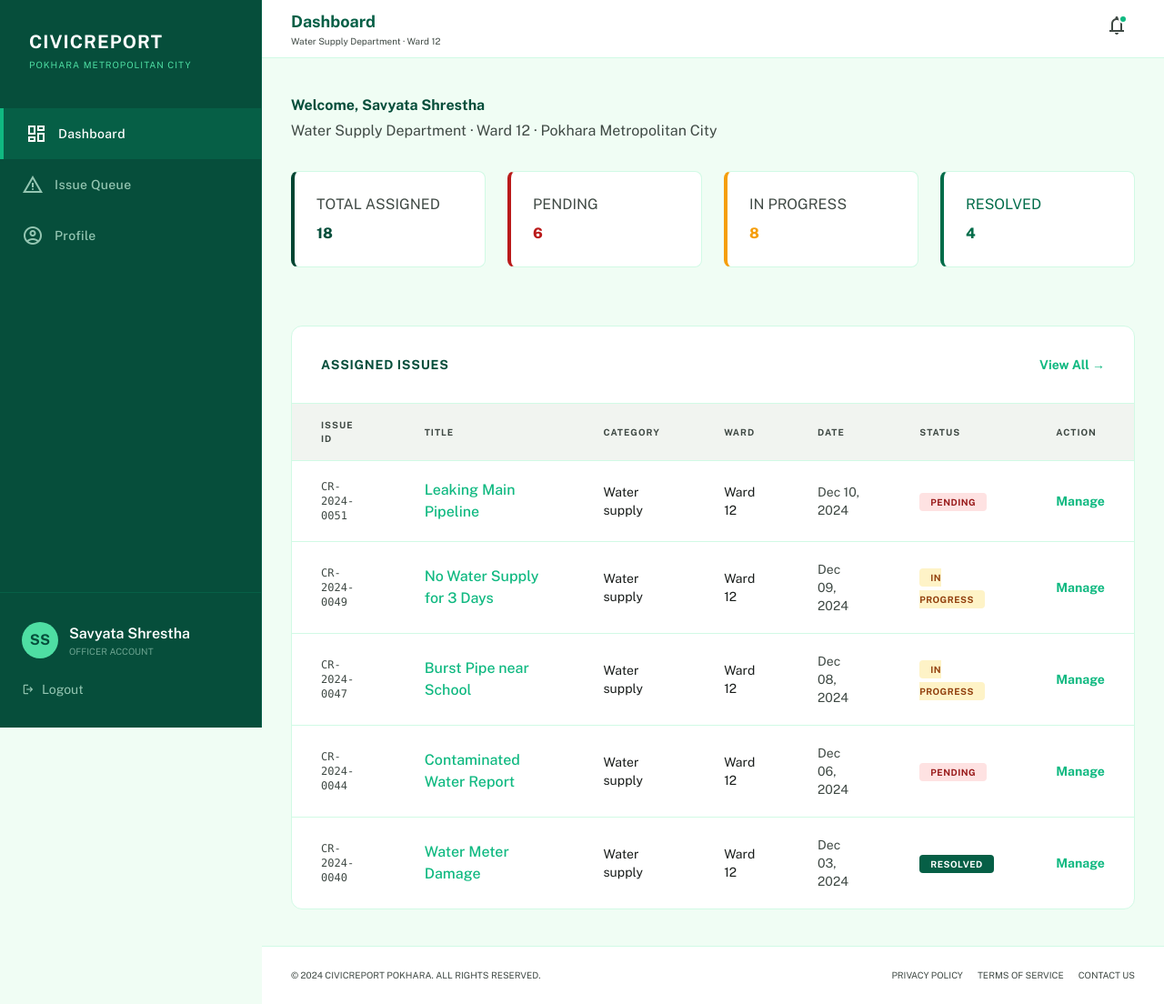
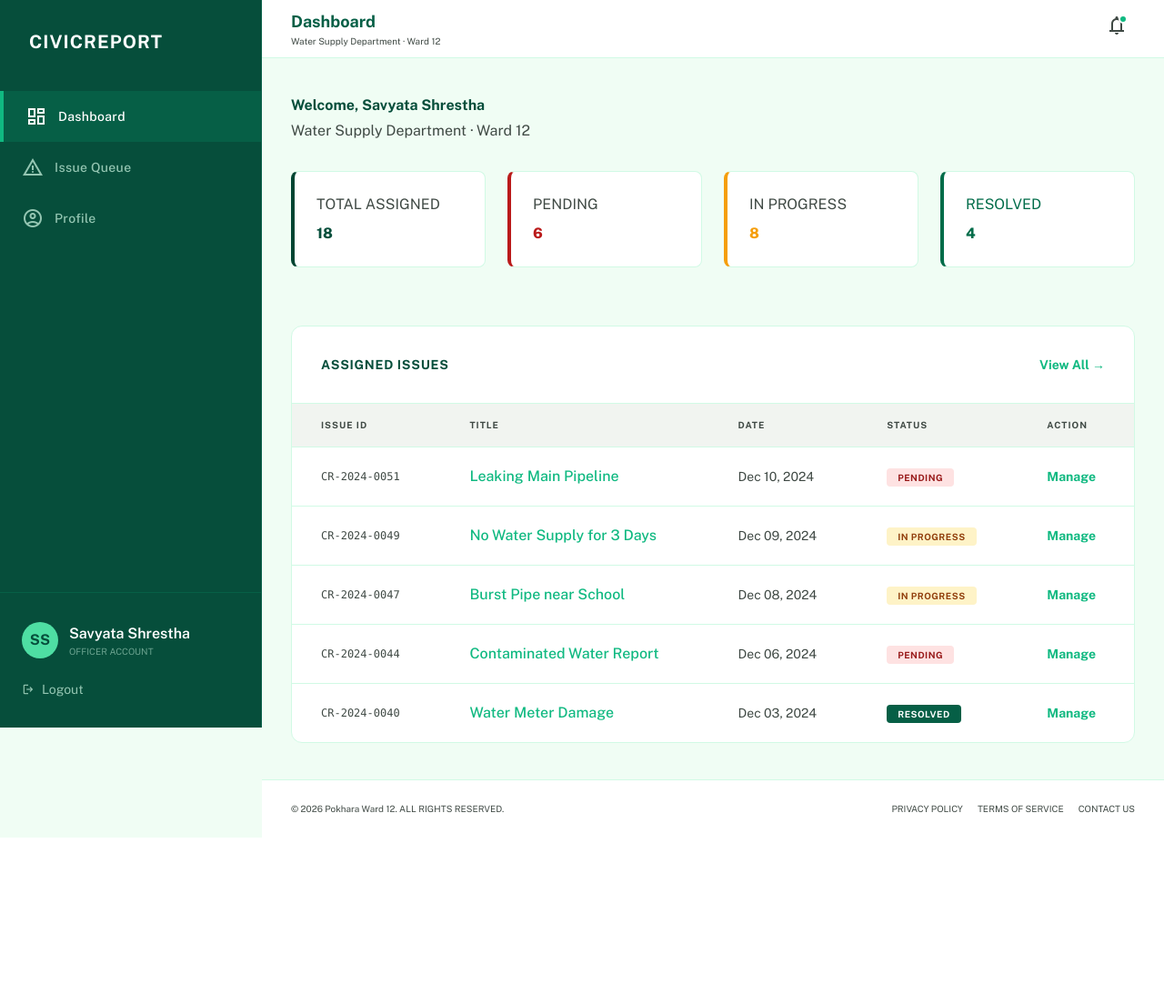
Before and after one commit to ssavyata/civicproject, a Django app: template templates/officer_dashboard.html in a window 1280 px wide. Shown: the whole page at 91% size. After the commit the page ends 921 px from the top, so only its background shows below. Run offline with Django 5.2, Linux system fonts and the light colour scheme; the template is opened without the code that fills it, so the values that code supplies are empty; some libraries are stand-ins or nearby versions.

Commit message:
Update officer_dashboard.html

```diff
--- a/templates/officer_dashboard.html
+++ b/templates/officer_dashboard.html
@@ -3,7 +3,7 @@
 <html class="light" lang="en"><head>
 <meta charset="utf-8"/>
 <meta content="width=device-width, initial-scale=1.0" name="viewport"/>
-<title>Officer Dashboard - CivicAdmin</title>
+<title>Officer Dashboard - CivicReport</title>
 <script src="https://cdn.tailwindcss.com?plugins=forms,container-queries"></script>
 <link href="https://fonts.googleapis.com/css2?family=Public+Sans:wght@400;500;600;700;800&amp;display=swap" rel="stylesheet"/>
 <link href="https://fonts.googleapis.com/css2?family=Material+Symbols+Outlined:wght,FILL@100..700,0..1&amp;display=swap" rel="stylesheet"/>
@@ -110,7 +110,6 @@
 <aside class="h-screen w-72 fixed left-0 top-0 bg-[#064E3B] flex flex-col py-8 border-r border-[#065F46] z-50">
 <div class="px-8 mb-10">
 <h1 class="text-xl font-bold text-white uppercase tracking-wider">CIVICREPORT</h1>
-<p class="font-label text-[10px] text-secondary-fixed-dim tracking-widest mt-1">POKHARA METROPOLITAN CITY</p>
 </div>
 <nav class="flex-grow flex flex-col font-['Public_Sans'] text-sm font-medium tracking-wide">
 <!-- Active Tab: Dashboard -->
@@ -184,7 +183,7 @@
 <!-- Welcome Header -->
 <header class="mb-stack-lg">
 <h1 class="font-display text-[#064E3B] font-bold">Welcome, Savyata Shrestha</h1>
-<p class="font-body-lg text-on-surface-variant mt-1">Water Supply Department · Ward 12 · Pokhara Metropolitan City</p>
+<p class="font-body-lg text-on-surface-variant mt-1">Water Supply Department · Ward 12 </p>
 </header>
 <!-- Summary Cards Grid -->
 <div class="grid grid-cols-1 md:grid-cols-4 gap-gutter mb-section-gap">
@@ -221,8 +220,6 @@
 <tr class="bg-surface-container-low border-y border-[#D1FAE5]">
 <th class="px-8 py-4 font-label text-on-surface-variant uppercase text-[10px] tracking-widest">ISSUE ID</th>
 <th class="px-8 py-4 font-label text-on-surface-variant uppercase text-[10px] tracking-widest">TITLE</th>
-<th class="px-8 py-4 font-label text-on-surface-variant uppercase text-[10px] tracking-widest">CATEGORY</th>
-<th class="px-8 py-4 font-label text-on-surface-variant uppercase text-[10px] tracking-widest">WARD</th>
 <th class="px-8 py-4 font-label text-on-surface-variant uppercase text-[10px] tracking-widest">DATE</th>
 <th class="px-8 py-4 font-label text-on-surface-variant uppercase text-[10px] tracking-widest">STATUS</th>
 <th class="px-8 py-4 font-label text-on-surface-variant uppercase text-[10px] tracking-widest">ACTION</th>
@@ -232,8 +229,6 @@
 <tr class="hover:bg-surface-container-lowest transition-colors">
 <td class="px-8 py-5 font-mono text-on-surface-variant text-xs">CR-2024-0051</td>
 <td class="px-8 py-5 font-medium"><a class="text-[#10B981] hover:underline" href="#">Leaking Main Pipeline</a></td>
-<td class="px-8 py-5 text-sm">Water supply</td>
-<td class="px-8 py-5 text-sm">Ward 12</td>
 <td class="px-8 py-5 text-sm text-on-surface-variant">Dec 10, 2024</td>
 <td class="px-8 py-5">
 <span class="px-3 py-1 rounded bg-[#FEE2E2] text-[#991B1B] font-bold uppercase text-[10px] tracking-wider">PENDING</span>
@@ -243,8 +238,6 @@
 <tr class="hover:bg-surface-container-lowest transition-colors">
 <td class="px-8 py-5 font-mono text-on-surface-variant text-xs">CR-2024-0049</td>
 <td class="px-8 py-5 font-medium"><a class="text-[#10B981] hover:underline" href="#">No Water Supply for 3 Days</a></td>
-<td class="px-8 py-5 text-sm">Water supply</td>
-<td class="px-8 py-5 text-sm">Ward 12</td>
 <td class="px-8 py-5 text-sm text-on-surface-variant">Dec 09, 2024</td>
 <td class="px-8 py-5">
 <span class="px-3 py-1 rounded bg-[#FEF3C7] text-[#92400E] font-bold uppercase text-[10px] tracking-wider">IN PROGRESS</span>
@@ -254,8 +247,6 @@
 <tr class="hover:bg-surface-container-lowest transition-colors">
 <td class="px-8 py-5 font-mono text-on-surface-variant text-xs">CR-2024-0047</td>
 <td class="px-8 py-5 font-medium"><a class="text-[#10B981] hover:underline" href="#">Burst Pipe near School</a></td>
-<td class="px-8 py-5 text-sm">Water supply</td>
-<td class="px-8 py-5 text-sm">Ward 12</td>
 <td class="px-8 py-5 text-sm text-on-surface-variant">Dec 08, 2024</td>
 <td class="px-8 py-5">
 <span class="px-3 py-1 rounded bg-[#FEF3C7] text-[#92400E] font-bold uppercase text-[10px] tracking-wider">IN PROGRESS</span>
@@ -265,8 +256,6 @@
 <tr class="hover:bg-surface-container-lowest transition-colors">
 <td class="px-8 py-5 font-mono text-on-surface-variant text-xs">CR-2024-0044</td>
 <td class="px-8 py-5 font-medium"><a class="text-[#10B981] hover:underline" href="#">Contaminated Water Report</a></td>
-<td class="px-8 py-5 text-sm">Water supply</td>
-<td class="px-8 py-5 text-sm">Ward 12</td>
 <td class="px-8 py-5 text-sm text-on-surface-variant">Dec 06, 2024</td>
 <td class="px-8 py-5">
 <span class="px-3 py-1 rounded bg-[#FEE2E2] text-[#991B1B] font-bold uppercase text-[10px] tracking-wider">PENDING</span>
@@ -276,8 +265,6 @@
 <tr class="hover:bg-surface-container-lowest transition-colors">
 <td class="px-8 py-5 font-mono text-on-surface-variant text-xs">CR-2024-0040</td>
 <td class="px-8 py-5 font-medium"><a class="text-[#10B981] hover:underline" href="#">Water Meter Damage</a></td>
-<td class="px-8 py-5 text-sm">Water supply</td>
-<td class="px-8 py-5 text-sm">Ward 12</td>
 <td class="px-8 py-5 text-sm text-on-surface-variant">Dec 03, 2024</td>
 <td class="px-8 py-5">
 <span class="px-3 py-1 rounded bg-[#065F46] text-white font-bold uppercase text-[10px] tracking-wider">RESOLVED</span>
@@ -291,7 +278,7 @@
 </div>
 <!-- Minimal Footer -->
 <footer class="mt-auto border-t border-[#D1FAE5] bg-white py-6">
-<div class="max-w-7xl mx-auto px-page-padding-x flex justify-between items-center text-on-surface-variant font-label text-[10px]"><p>© 2024 CIVICREPORT POKHARA. ALL RIGHTS RESERVED.</p>
+<div class="max-w-7xl mx-auto px-page-padding-x flex justify-between items-center text-on-surface-variant font-label text-[10px]"><p>© 2026 Pokhara Ward 12. ALL RIGHTS RESERVED.</p>
 <div class="flex gap-4">
 <a class="hover:text-primary" href="#">PRIVACY POLICY</a>
 <a class="hover:text-primary" href="#">TERMS OF SERVICE</a>
```
